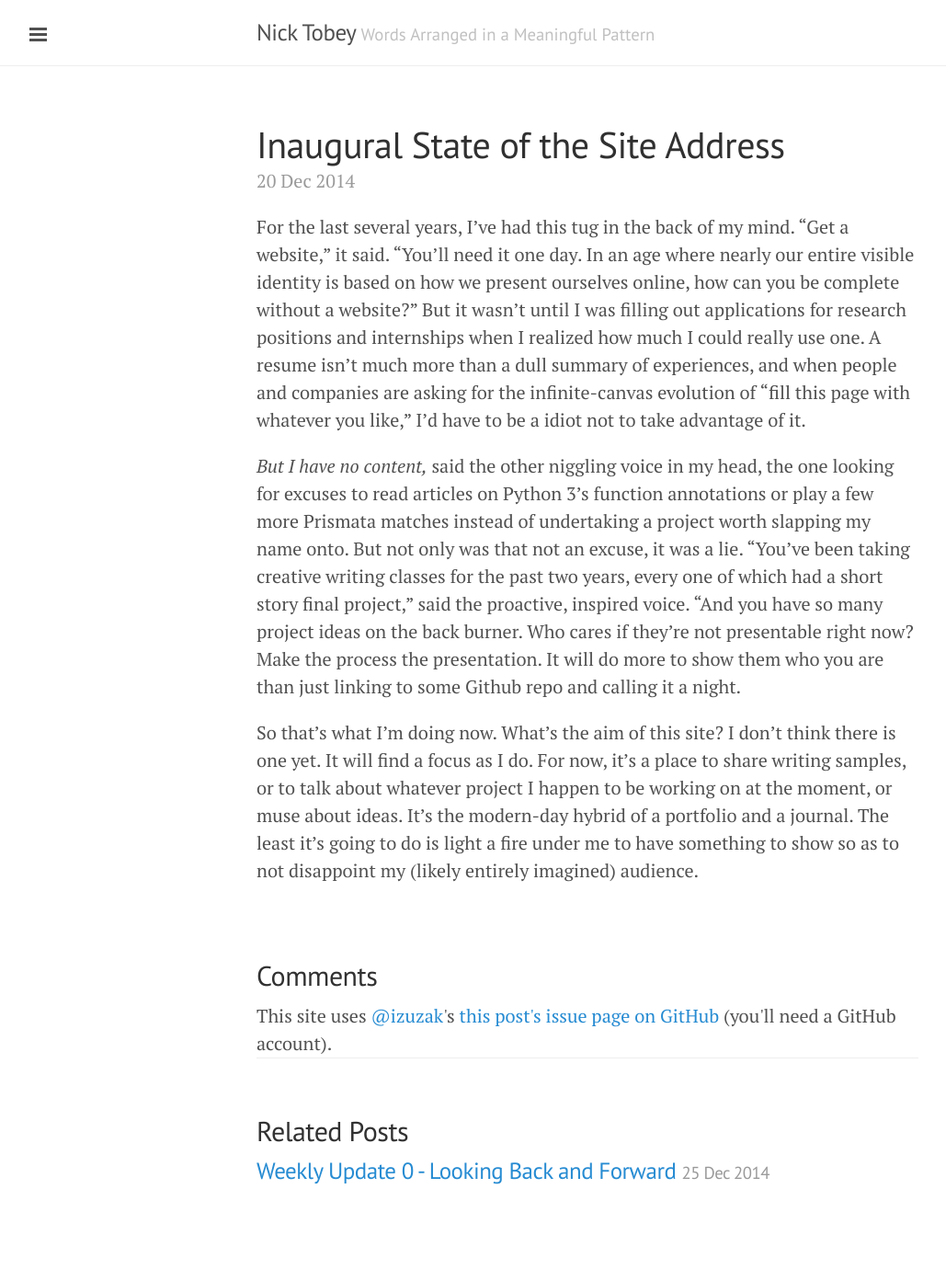
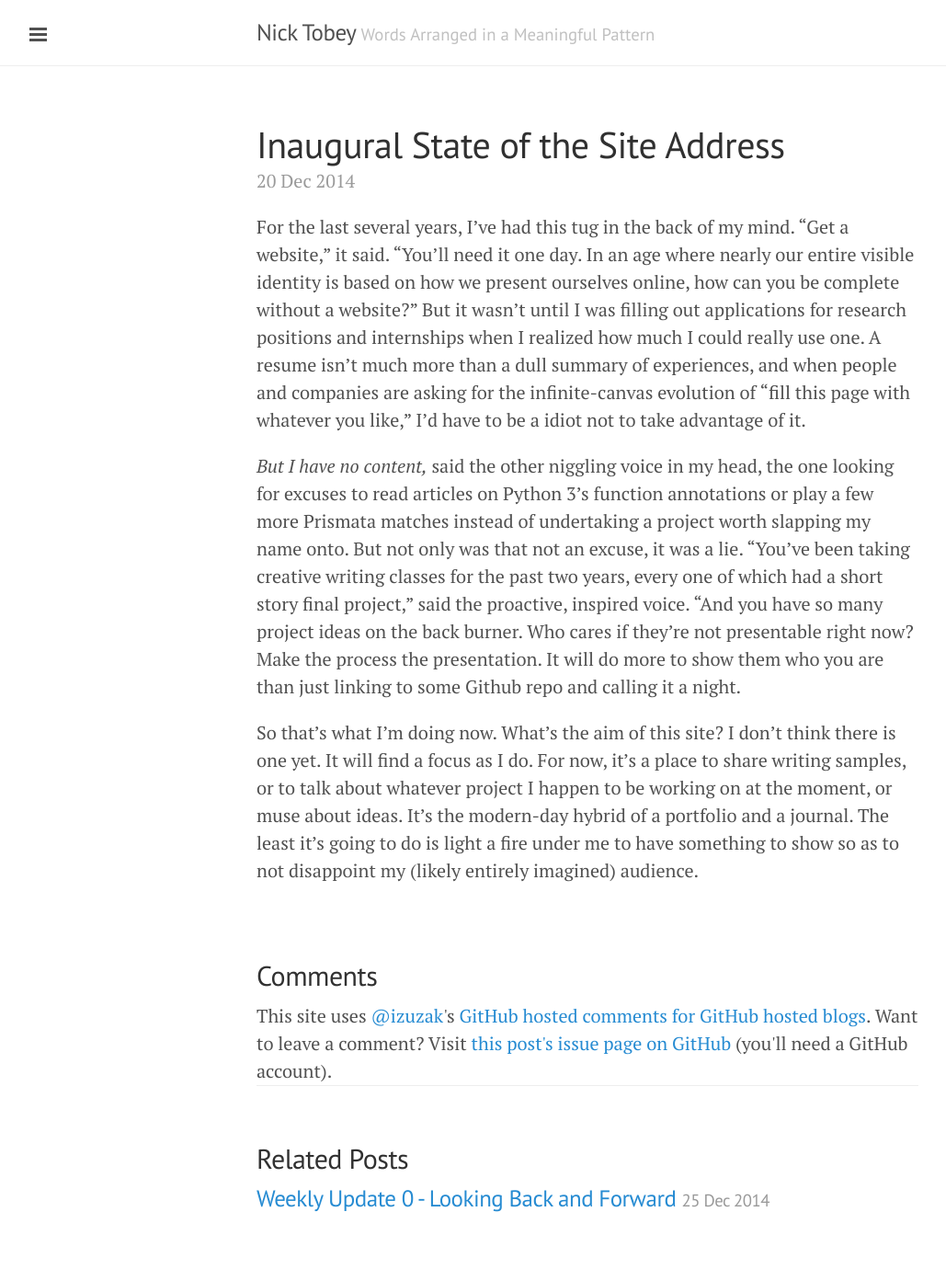
Before and after one commit to rainbowPhoenix/rainbowPhoenix.github.io, a Jekyll site: the page built from _posts/2014-12-20-introducing-nicktobey.md, in a window 1280 px wide. Shown: the whole page at 92% size, without its empty margins (1-1030 px from the left). Built offline with Jekyll 4.4.1, drawn with Linux system fonts in a browser that asks for light colours; Markdown is read by kramdown in place of the engine named in the settings; before the commit the page ends 1350 px from its top, so only the background shows below that.

Commit message:
Fix explanation of comment system.

```diff
--- a/_layouts/post.html
+++ b/_layouts/post.html
@@ -23,8 +23,7 @@ layout: default
 <div id="comments">
   <h2>Comments</h2>
   <div id="header">
-    This site uses <a href="http://www.twitter.com/izuzak">@izuzak</a>'s <a href="https://github.com/settings/applications/155879"GitHub hosted comments for GitHub hosted blogs
-    Want to leave a comment? Visit <a href="https://github.com/rainbowPhoenix/rainbowPhoenix.github.com/issues/{{page.commentIssueId}}"> this post's issue page on GitHub</a> (you'll need a GitHub account).
+    This site uses <a href="http://www.twitter.com/izuzak">@izuzak</a>'s <a href="https://github.com/settings/applications/155879">GitHub hosted comments for GitHub hosted blogs</a>. Want to leave a comment? Visit <a href="https://github.com/rainbowPhoenix/rainbowPhoenix.github.com/issues/{{page.commentIssueId}}"> this post's issue page on GitHub</a> (you'll need a GitHub account).
 </div>
 </div>
 
```
